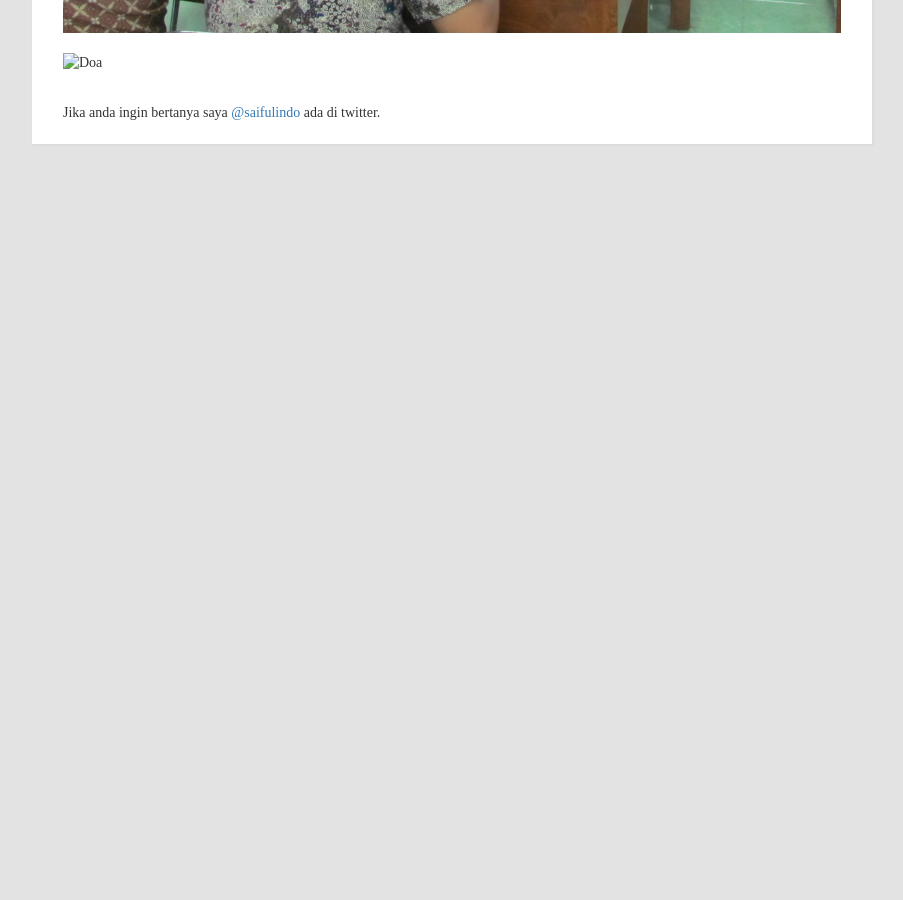
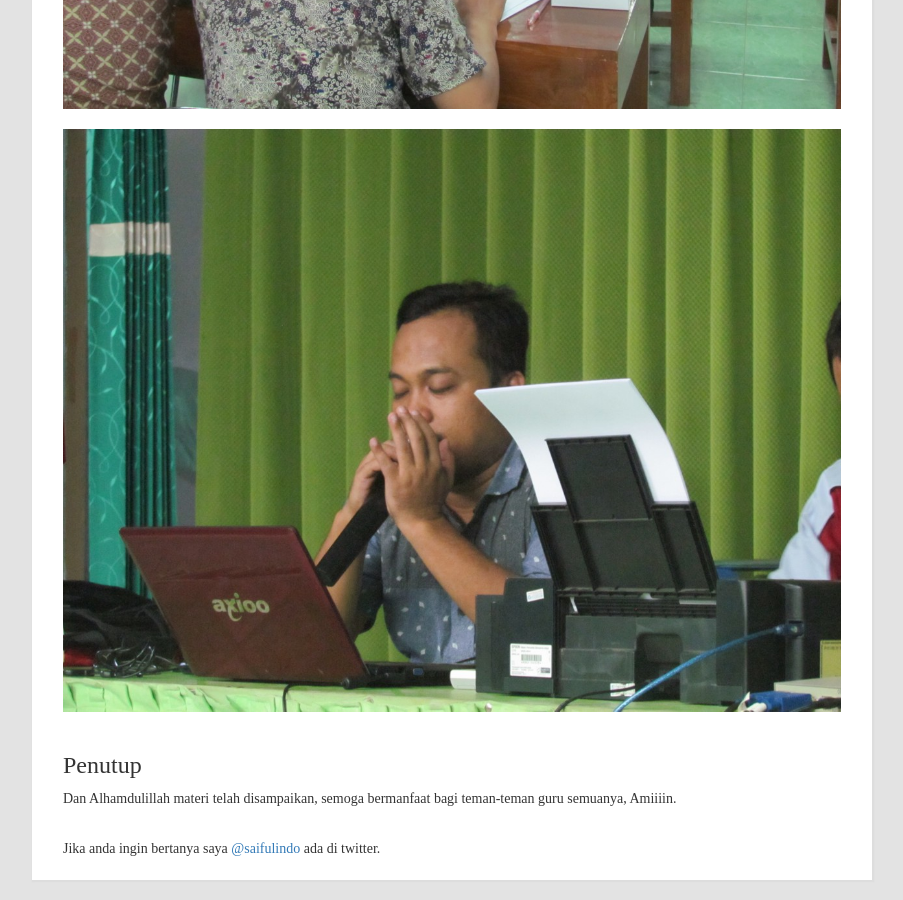
Before and after one commit to saifulindo/myblog, a Jekyll site: the page built from _posts/2016-09-04-dokumentasi-training-mikrotik-guru-ti-kediri.md, in a window 1280 px wide and 900 px high, scrolled down 9637 px. Shown: the whole window, without its empty margins (53-956 px from the left). Built offline with Jekyll 4.4.1, drawn with Linux system fonts in a browser that asks for light colours; nearby versions of some CDN libraries; before the commit the page ends 9801 px from its top, so only the background shows below that; some of the changed text lies outside the part shown.

Commit message:
Rename tanggale

```diff
--- a/_config.yml
+++ b/_config.yml
@@ -15,7 +15,7 @@
 # Markdown设置
 kramdown:
   input:  GFM
-  enable_coderay: true
+  use_coderay: true
   coderay:
     coderay_line_numbers: nil
     syntax_highlighter: coderay
--- a/_posts/2016-09-9-dokumentasi-training-mikrotik-guru-ti-kediri.md
+++ b/_posts/2016-09-04-dokumentasi-training-mikrotik-guru-ti-kediri.md
@@ -81,6 +83,8 @@
 ### Dokumentasi
 Download Materi Training [disini](/myblog/assets/files/materi-trainning.rar)
 
-#### Foto-foto
-![Sepi](/myblog/assets/images/smkn2/sepi.JPG)
-![Registrasi](/myblog/assets/images/smkn2/registrasi.JPG)<br><br>![Sok Serius](/myblog/assets/images/smkn2/pemateri.JPG)<br><br>![Peserta](/myblog/assets/images/smkn2/peserta6.JPG)<br><br>![Peserta](/myblog/assets/images/smkn2/peserta4.JPG)<br><br>![Pembukaan](/myblog/assets/images/smkn2/pembukaan.JPG)<br><br>![Peserta](/myblog/assets/images/smkn2/peserta3.JPG)<br><br>![Peserta](/myblog/assets/images/smkn2/pemanasan.JPG)<br><br>![Istirahat](/myblog/assets/images/smkn2/ishoma2.JPG)<br><br>![Istirahat](/myblog/assets/images/smkn2/ishoma1.JPG)<br><br>![Peserta](/myblog/assets/images/smkn2/peserta1.JPG)<br><br>![Peserta](/myblog/assets/images/smkn2/peserta5.JPG)<br><br>![Peserta](/myblog/assets/images/smkn2/peserta2.JPG)<br><br>![Doa](/myblog/assets/images/smkn2/doa.JPG)
+#### Dokumenasi Kegitan
+![Sepi](/myblog/assets/images/smkn2/sepi.JPG)<br><br>![Registrasi](/myblog/assets/images/smkn2/registrasi.JPG)<br><br>![Sok Serius](/myblog/assets/images/smkn2/pemateri.JPG)<br><br>![Peserta](/myblog/assets/images/smkn2/peserta6.JPG)<br><br>![Peserta](/myblog/assets/images/smkn2/peserta4.JPG)<br><br>![Pembukaan](/myblog/assets/images/smkn2/pembukaan.JPG)<br><br>![Peserta](/myblog/assets/images/smkn2/peserta3.JPG)<br><br>![Peserta](/myblog/assets/images/smkn2/pemanasan.JPG)<br><br>![Istirahat](/myblog/assets/images/smkn2/ishoma2.JPG)<br><br>![Istirahat](/myblog/assets/images/smkn2/ishoma1.JPG)<br><br>![Peserta](/myblog/assets/images/smkn2/peserta1.JPG)<br><br>![Peserta](/myblog/assets/images/smkn2/peserta5.JPG)<br><br>![Peserta](/myblog/assets/images/smkn2/peserta2.JPG)<br><br>![Doa](/myblog/assets/images/smkn2/doa.JPG)<br><br>
+
+### Penutup
+Dan Alhamdulillah materi telah disampaikan, semoga bermanfaat bagi teman-teman guru semuanya, Amiiiin.
```
Also changed, not shown: other parts of _posts/2016-09-04-dokumentasi-training-mikrotik-guru-ti-kediri.md (+2 -0 lines), assets/images/smkn2/doa.JPG (added).
